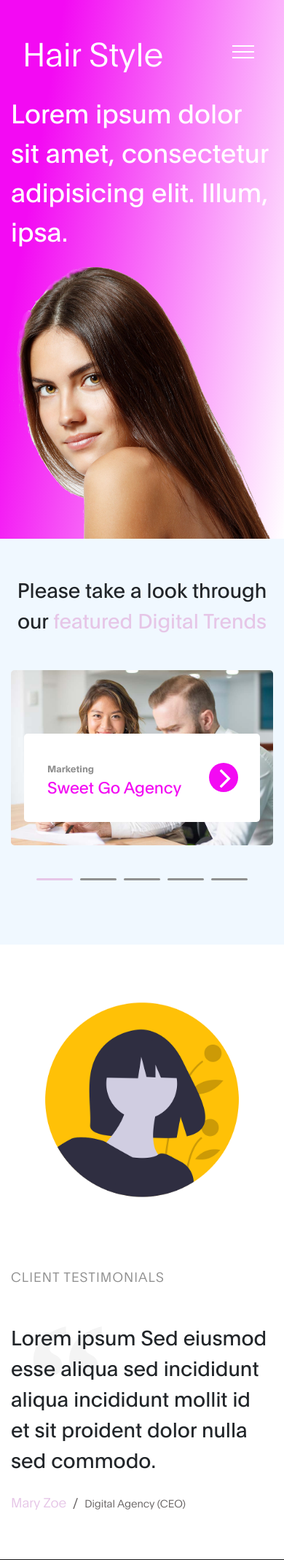
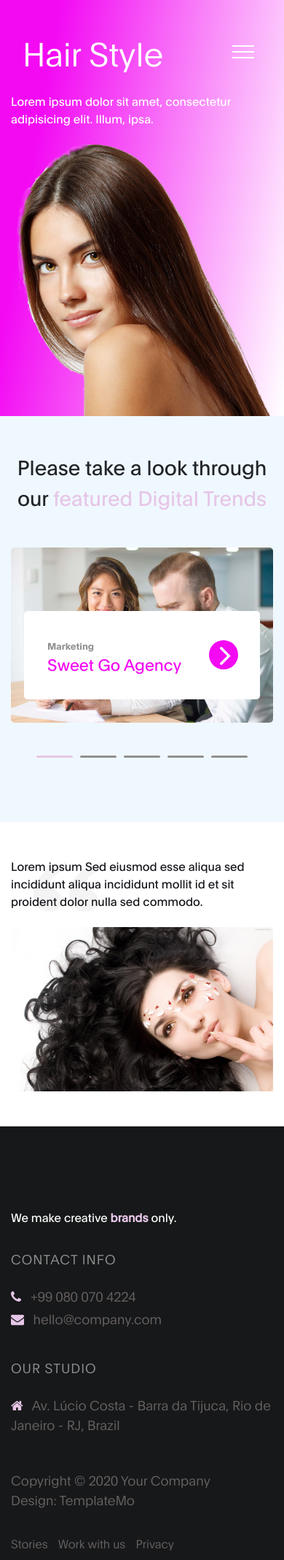
Before and after one commit to jvorte/webdoor.github.io, a PHP site: page /basic1/basic1.html in a window 390 px wide. Shown: the top 2137 px of the page at 73% size. Run offline with PHP 8.4, Linux system fonts and the light colour scheme.

Commit message:
First Commit

```diff
--- a/basic1/basic1.html
+++ b/basic1/basic1.html
@@ -175,27 +175,19 @@
           <div class="container">
                <div class="row">
 
-                    <div class="col-lg-6 col-md-5 col-12">
-                        <div class="contact-image" data-aos="fade-up">
+          <div class="col-lg-6 col-md-5 col-12">
+               <div class="contact-image" data-aos="fade-up">
+               <div class="quote" data-aos="fade-up" data-aos-delay="200"></div>
 
-                          <img src="images/female-avatar.png" class="img-fluid" alt="website">
-                        </div>
-                    </div>
+               <h1 class="mb-4" data-aos="fade-up" data-aos-delay="300">Lorem ipsum Sed eiusmod esse aliqua sed incididunt aliqua incididunt mollit id et sit proident dolor nulla sed commodo.</h1>
+
+               <p data-aos="fade-up" data-aos-delay="400"></p>
+
+               </div>
+          </div>
 
                     <div class="col-lg-6 col-md-7 col-12">
-                      <h4 class="my-5 pt-3" data-aos="fade-up" data-aos-delay="100">Client Testimonials</h4>
-
-                      <div class="quote" data-aos="fade-up" data-aos-delay="200"></div>
-
-                      <h2 class="mb-4" data-aos="fade-up" data-aos-delay="300">Lorem ipsum Sed eiusmod esse aliqua sed incididunt aliqua incididunt mollit id et sit proident dolor nulla sed commodo.</h2>
-
-                      <p data-aos="fade-up" data-aos-delay="400">
-                        <strong>Mary Zoe</strong>
-
-                        <span class="mx-1">/</span>
-
-                        <small>Digital Agency (CEO)</small>
-                      </p>
+                         <img src="images/hair1.jpg" class="img_1" alt="website">
                     </div>
 
                </div>
--- a/basic1/css/style.css
+++ b/basic1/css/style.css
@@ -461,7 +461,12 @@
     width: 100px;
     margin-right: 1em;
   }
-
+    /*---------------------------------------
+      text
+  -----------------------------------------*/
+  .img_1{
+      width: 500px;
+  }
 
 
   /*---------------------------------------
@@ -672,12 +677,12 @@
       padding: 0;
       text-align: left;
     }
-  }
+    .img_1{
 
-  @media screen and (max-width: 767px) {
-
+      width: 100%;
+    }
     h1 {
-      font-size: 36px;
+      font-size: 26px;
     }
 
     h2 {
@@ -707,3 +712,48 @@
       margin-left: 0;
     }
   }
+  @media screen and (max-width: 990px) {
+
+
+  }
+
+
+
+
+  @media screen and (max-width: 437px) {
+
+    .img_1{
+
+      width: 100%;
+    }
+    h1 {
+      font-size: 16px;
+    }
+
+    h2 {
+      font-size: 28px;
+    }
+
+    h3 {
+      font-size: 22px;
+    }
+
+    .project-info {
+      right: 0;
+      left: 0;
+      margin: 0 auto;
+    }
+
+    .footer-link,
+    .site-footer .social-icon {
+      margin-top: 1em;
+    }
+
+    .copyright-text {
+      margin: 2.5em 0 1em 0;
+    }
+
+    .footer-link li {
+      margin-left: 0;
+    }
+  }
--- a/index.html
+++ b/index.html
@@ -197,7 +197,7 @@
                     <div class="col-lg-4 col-md-6 col-sm-12 portfolio-item filter-1 wow fadeInUp" data-wow-delay="0.0s">
                         <div class="portfolio-wrap">
                             <div class="portfolio-img">
-                                <img src="img/portfolio-1.jpg" alt="Image">
+                                <img src="img/basic1.jpg" alt="Image" style="height: 260px;">
                             </div>
                             <div class="portfolio-text">
                                 <h3>Basic 1</h3>
```
Also changed, not shown: basic1/images/blog/blog-header-image.jpg (deleted), basic1/images/blog/blog-sidebar-image.jpg (deleted), basic1/images/blog/blog-sidebar-image01.jpg (deleted), basic1/images/blog/blog-sidebar-image02.jpg (deleted), basic1/images/hair1.jpg (added), basic1/images/hair2.jpg (added), basic1/images/office.png (deleted), basic1/images/project/project-detail/interview-process.jpg (deleted), basic1/images/project/project-detail/male-avatar.png (deleted), basic1/images/project/project-detail/personal-website.png (deleted), img/basic1.JPG (added).
